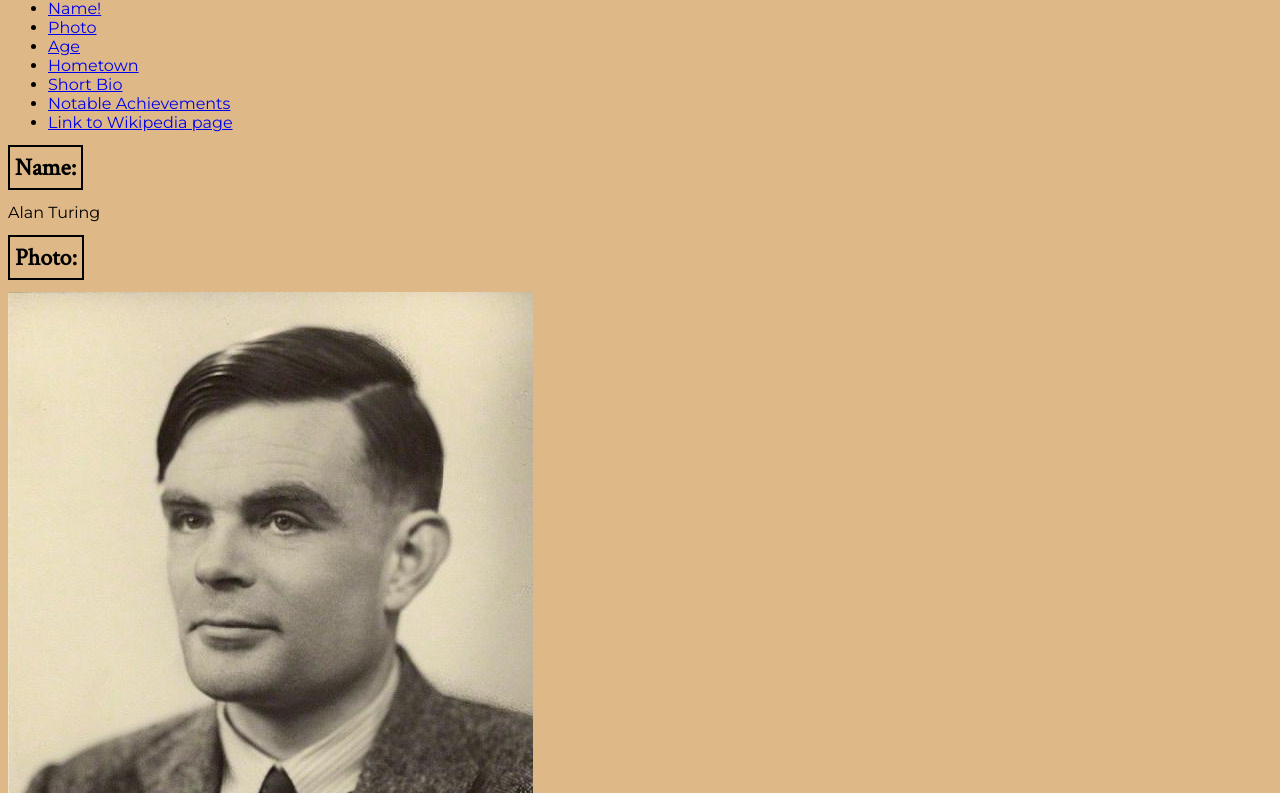
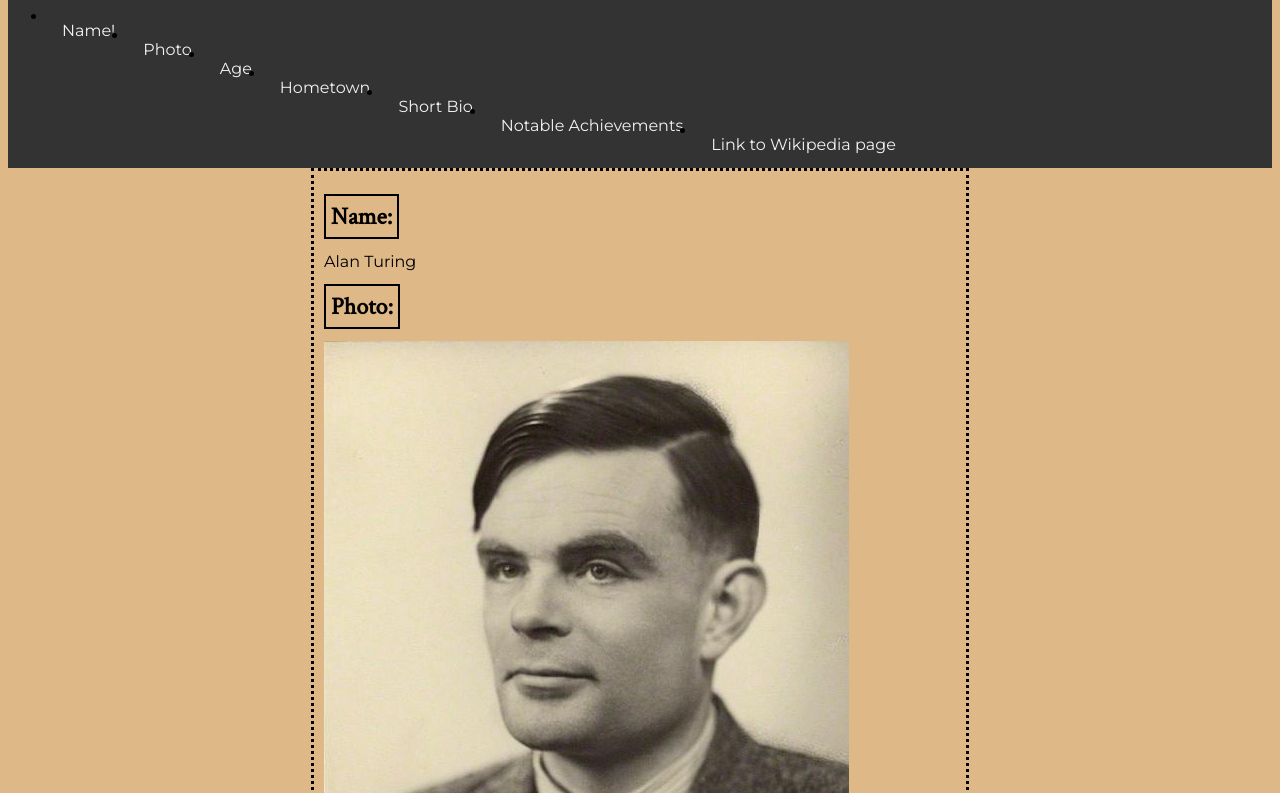
Before and after one commit to kveselits/project-one, a plain HTML site: page index.html in a window 1280 px wide. Shown: the part 72-865 px from the top of the page. Drawn offline with Linux system fonts and the light colour scheme.

Commit message:
In class

```diff
--- a/css/styles.css
+++ b/css/styles.css
@@ -19,6 +19,42 @@ p	{
 li{
     font-family: 'Montserrat', sans-serif;
 }
-#url{
+.Main-Content{
+    margin: auto;
+    width: 50%;
+    border: 3px dotted black;
+    padding: 10px;
+}
 
-}
+/* Style the navbar */
+#navbar {
+    overflow: hidden;
+    background-color: #333;
+  }
+
+  /* Navbar links */
+  #navbar a {
+    float: left;
+    display: block;
+    color: #f2f2f2;
+    text-align: center;
+    padding: 14px;
+    text-decoration: none;
+  }
+
+  /* Page content */
+  .content {
+    padding: 16px;
+  }
+
+  /* The sticky class is added to the navbar with JS when it reaches its scroll position */
+  .sticky {
+    position: fixed;
+    top: 0;
+    width: 100%;
+  }
+
+  /* Add some top padding to the page content to prevent sudden quick movement (as the navigation bar gets a new position at the top of the page (position:fixed and top:0) */
+  .sticky + .content {
+    padding-top: 60px;
+  }
--- a/index.html
+++ b/index.html
@@ -9,7 +9,7 @@
     <link rel="stylesheet" href="css/styles.css">
 </head>
 <body>
-    <nav>
+    <nav id="navbar">
         <h1><span>Alan Turing Bio</span></h1>
         <ul>
             <li><a href="#name">Name!</a></li>
@@ -21,6 +21,7 @@
             <li><a href="#link">Link to Wikipedia page</a></li>
         </ul>
     </nav>
+    <div class="Main-Content">
     <h2 id="name"><span>Name:</span></h2>
         <p>Alan Turing</p>
     <h2 id ="photo"><span>Photo:</span></h2>
@@ -33,12 +34,13 @@
     <h2 id="short-bio"><span>Short Bio:</span></h2>
         <p>Alan Turing is often called the father of modern computing. He was a brilliant mathematician and logician. He developed the idea of the modern computer and artificial intelligence. During the Second World War he worked for the government breaking the enemies codes and Churchill said he shortened the war by two years.</p>
     <h2 id="notable"><span>Notable Achievements:</span></h2>
-    <ol>
+        <ul>
             <li>Cracked the Enigma Code during World War 2.</li>
             <li>Created the Turing Test to determine whether a machine was sentient.</li>
             <li>His theories led to the creation of computers.</li>
-    </ol>
+        </ul>
     <h2 id="link"><span>Link to Alan Turing's Wikipedia Page:</span> </h2>
         <a id="url" href="https://en.wikipedia.org/wiki/Alan_Turing"> Click here </a>
+    </div>
 </body>
 </html>
```
Lines whose indentation alone changed are shown as unchanged.
